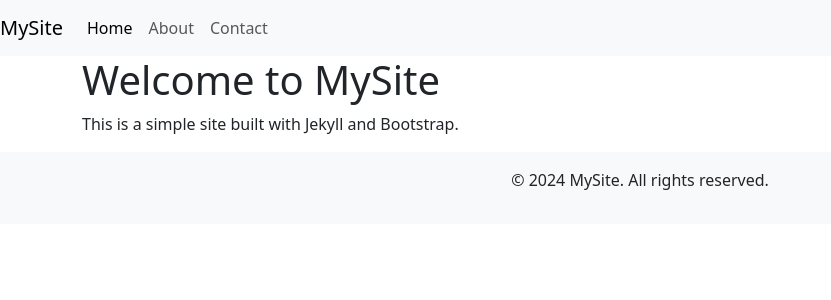
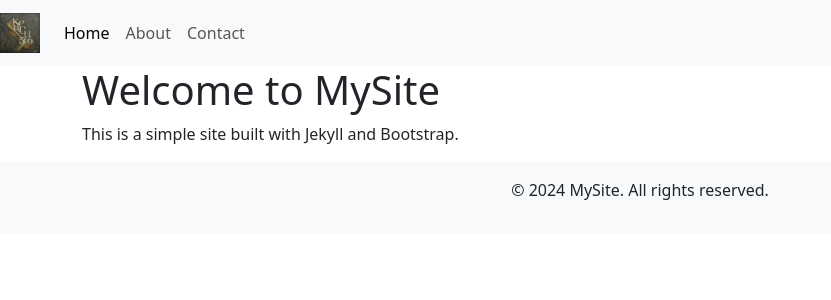
Before and after one commit to KCRich566/KCRich566.github.io, a Jekyll site: the page built from index.html, in a window 1280 px wide. Shown: the top 300 px of the page, without its empty margins (0-831 px from the left). Built offline with Jekyll 4.4.1, drawn with Linux system fonts in a browser that asks for light colours.

Commit message:
Add logo

```diff
--- a/_includes/header.html
+++ b/_includes/header.html
@@ -1,5 +1,7 @@
 <nav class="navbar navbar-expand-lg navbar-light bg-light">
-    <a class="navbar-brand" href="#">MySite</a>
+    <a class="navbar-brand" href="/">
+        <img src="{{ '/assets/images/logo.jfif' | relative_url }}" alt="MySite Logo" style="height: 40px;">
+    </a>
     <button class="navbar-toggler" type="button" data-bs-toggle="collapse" data-bs-target="#navbarNav" aria-controls="navbarNav" aria-expanded="false" aria-label="Toggle navigation">
         <span class="navbar-toggler-icon"></span>
     </button>
```
Also changed, not shown: assets/Images/logo.jfif (added).
